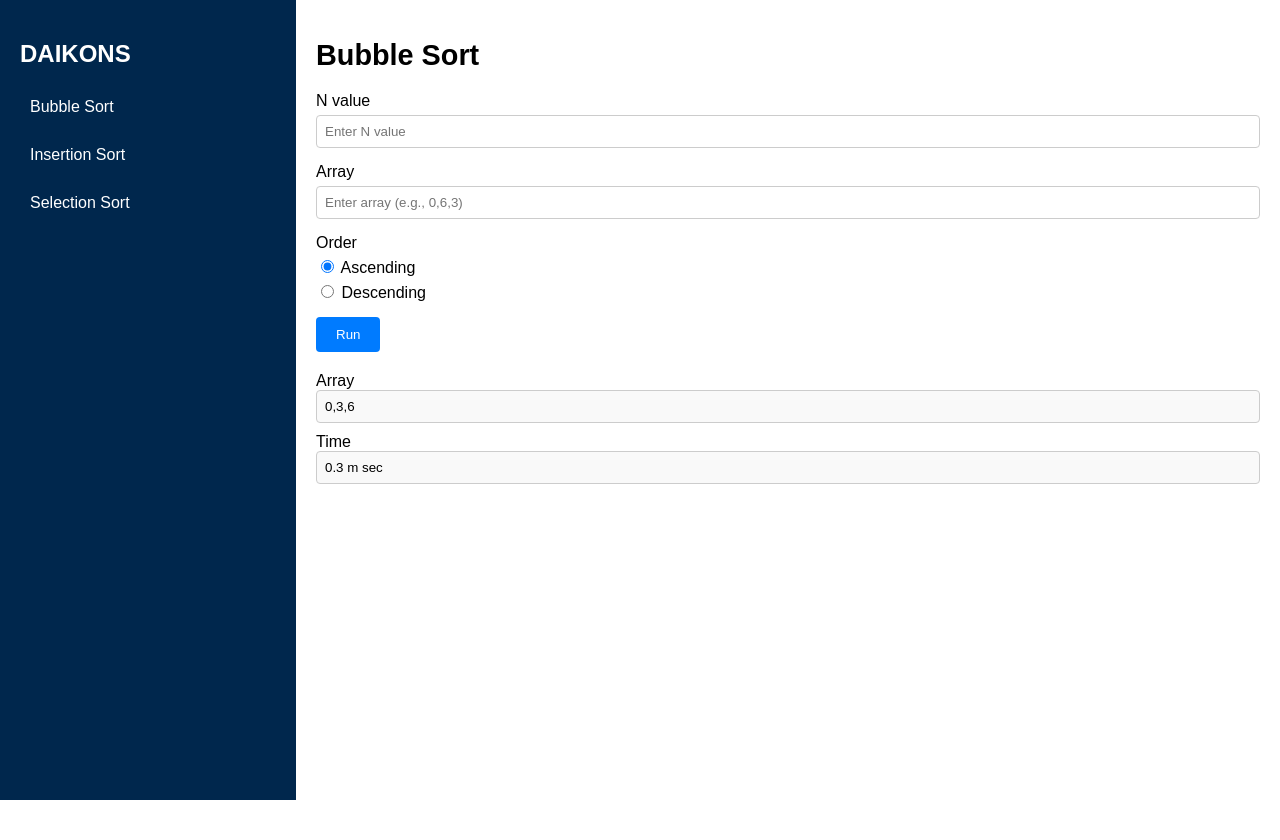
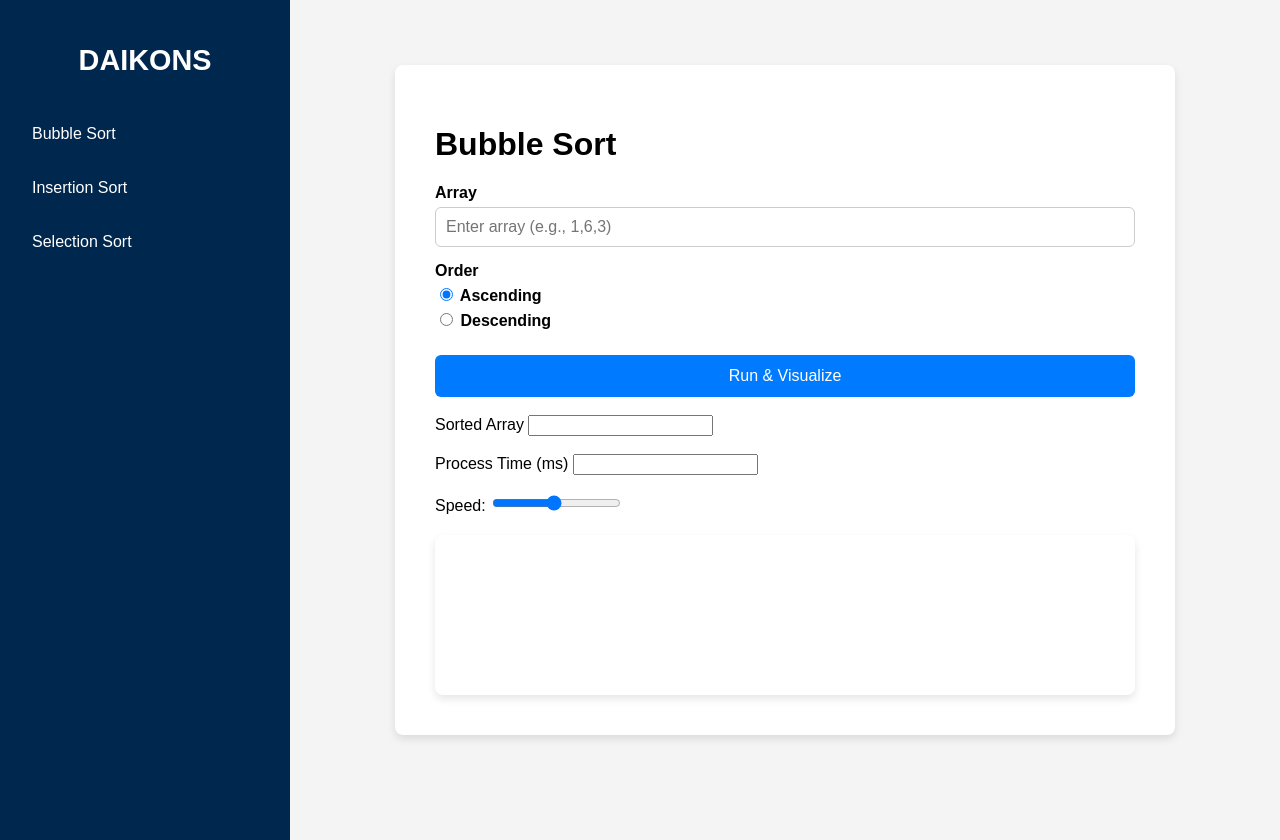
Before and after one commit to se04-aizu-2024/se04project-daikons, a Django app: page / in a window 1280 px wide. Before the commit the page ends 800 px from the top, so only its background shows below. Run offline with Django 5.2, Linux system fonts and the light colour scheme.

Commit message:
Update ALL

```diff
--- a/Daikon/Daikon/settings.py
+++ b/Daikon/Daikon/settings.py
@@ -37,7 +37,6 @@ INSTALLED_APPS = [
     'django.contrib.sessions',
     'django.contrib.messages',
     'django.contrib.staticfiles',
-    'home',
     'SortingAlgs',
 ]
 
--- a/Daikon/Daikon/urls.py
+++ b/Daikon/Daikon/urls.py
@@ -18,7 +18,6 @@ from django.contrib import admin
 from django.urls import include, path
 
 urlpatterns = [
-    path("", include("home.urls")),
-    path("sortingalgs/", include("SortingAlgs.urls")),
+    path("", include("SortingAlgs.urls")),
     path('admin/', admin.site.urls),
 ]
--- a/Daikon/SortingAlgs/static/bubblesort.js
+++ b/Daikon/SortingAlgs/static/bubblesort.js
@@ -9,58 +9,31 @@ document.getElementById("run-visualize-button").addEventListener("click", functi
       return;
     }
 
-    // Send POST request to Django
-    fetch(window.location.href, {
-      method: "POST",
-      headers: {
-        "Content-Type": "application/x-www-form-urlencoded",
-        "X-CSRFToken": document.querySelector('[name=csrfmiddlewaretoken]').value,
-      },
-      body: new URLSearchParams({
-        array: arrayInput,
-        order: order,
-      }),
-    })
-      .then((response) => response.json())
-      .then((data) => {
-        if (data.error) {
-          alert(data.error);
-          return;
-        }
+    const originalArray = arrayInput.split(/[,\s]+/).map(Number);
+    document.getElementById("process-time").value = "Calculating...";
 
-        // Get the fields for sorted array and process time
-        const sortedArrayField = document.getElementById("sorted-array");
-        const processTimeField = document.getElementById("process-time");
+    // Measure execution time of bubble sort before visualization
+    const arrayCopy = [...originalArray];
+    const startTime = performance.now();
+    const sortedArray = bubbleSort(arrayCopy, order);
+    const endTime = performance.now();
+    const processTime = (endTime - startTime).toFixed(2);
 
-        // Update fields if they exist
-        if (sortedArrayField && processTimeField) {
-          sortedArrayField.value = data.result.join(", ");
-          processTimeField.value = `${data.process_time} ms`;
-        } else {
-          console.error("One or more fields are missing in the DOM.");
-        }
-
-        // Trigger visualization
-        visualizeBubbleSort(data.original_array, order);
-      })
-      .catch((error) => {
-        console.error("Error:", error);
-      });
-  });
+    document.getElementById("sorted-array").value = sortedArray.join(", ");
+    document.getElementById("process-time").value = `${processTime} ms`;
+    visualizeBubbleSort([...originalArray], order); // Ensure visualization starts in the entered order
+});
 
 document.getElementById("speed").addEventListener("input", function () {
-  // Calculate inverse speed
-  speed = 2100 - this.value; // Invert the slider value (e.g., 100 becomes 2000)
+  speed = 2100 - this.value;
 });
 
 function bubbleSort(array, order) {
-  const n = array.length;
-  for (let i = 0; i < n; i++) {
+  let n = array.length;
+  for (let i = 0; i < n - 1; i++) {
     for (let j = 0; j < n - i - 1; j++) {
-      const condition =
-        order === "ascending" ? array[j] > array[j + 1] : array[j] < array[j + 1];
-      if (condition) {
-        // Swap the elements
+      if ((order === "ascending" && array[j] > array[j + 1]) ||
+          (order === "descending" && array[j] < array[j + 1])) {
         [array[j], array[j + 1]] = [array[j + 1], array[j]];
       }
     }
@@ -81,49 +54,67 @@ function visualizeBubbleSort(array, order) {
 
   const slots = document.querySelectorAll(".slot");
   let n = array.length;
-
-  let i = 0,
-    j = 0;
+  let i = 0;
 
   function step() {
-    if (i < n) {
-      if (j < n - i - 1) {
-        const slot1 = slots[j];
-        const slot2 = slots[j + 1];
+    if (i < n - 1) {
+      let j = 0;
 
-        slot1.classList.add("swap");
-        slot2.classList.add("swap");
+      function bubble() {
+        if (j < n - i - 1) {
+          slots[j].classList.add("compare");
+          slots[j + 1].classList.add("compare");
 
-        const condition =
-          order === "ascending" ? array[j] > array[j + 1] : array[j] < array[j + 1];
-
-        if (condition) {
-          [array[j], array[j + 1]] = [array[j + 1], array[j]];
-
-          const tempText = slot1.textContent;
-          slot1.textContent = slot2.textContent;
-          slot2.textContent = tempText;
+          setTimeout(() => {
+            if ((order === "ascending" && parseInt(slots[j].textContent) > parseInt(slots[j + 1].textContent)) ||
+                (order === "descending" && parseInt(slots[j].textContent) < parseInt(slots[j + 1].textContent))) {
+              shiftElements(j, j + 1, () => {
+                [array[j], array[j + 1]] = [array[j + 1], array[j]]; // Sync logic with visualization
+                slots[j].classList.remove("compare");
+                slots[j + 1].classList.remove("compare");
+                j++;
+                setTimeout(bubble, speed / 2);
+              });
+            } else {
+              slots[j].classList.remove("compare");
+              slots[j + 1].classList.remove("compare");
+              j++;
+              setTimeout(bubble, speed / 2);
+            }
+          }, speed / 2);
+        } else {
+          slots[n - i - 1].classList.add("sorted");
+          i++;
+          setTimeout(step, speed);
         }
-
-        setTimeout(() => {
-          slot1.classList.remove("swap");
-          slot2.classList.remove("swap");
-        }, speed / 2);
-
-        j++;
-      } else {
-        slots[n - i - 1].classList.add("sorted");
-        j = 0;
-        i++;
       }
-
-      setTimeout(step, speed);
+      bubble();
     } else {
-      for (let k = 0; k < n; k++) {
-        slots[k].classList.add("sorted");
-      }
+      slots.forEach(slot => slot.classList.add("sorted"));
     }
   }
-
   step();
 }
+
+function shiftElements(index1, index2, callback) {
+  let slots = document.querySelectorAll(".slot");
+  let slot1 = slots[index1];
+  let slot2 = slots[index2];
+
+  slot1.classList.add("swap");
+  slot2.classList.add("swap");
+
+  slot1.style.transform = "translateX(40px)";
+  slot2.style.transform = "translateX(-40px)";
+
+  setTimeout(() => {
+    [slot1.textContent, slot2.textContent] = [slot2.textContent, slot1.textContent];
+    slot1.style.transform = "translateX(0)";
+    slot2.style.transform = "translateX(0)";
+
+    slot1.classList.remove("swap");
+    slot2.classList.remove("swap");
+
+    if (callback) callback();
+  }, speed / 2);
+}
--- a/Daikon/SortingAlgs/templates/bubblesort.html
+++ b/Daikon/SortingAlgs/templates/bubblesort.html
@@ -1,6 +1,7 @@
 {% extends "base.html" %}
 {% block title %}Bubble Sort{% endblock %}
 {% block content %}
+
 <form method="POST" id="sorting-form">
   {% csrf_token %}
   <div class="form-group">
@@ -23,19 +24,23 @@
   <label for="sorted-array">Sorted Array</label>
   <input type="text" id="sorted-array" readonly>
 </div>
+<br />
 <div>
   <label for="process-time">Process Time (ms)</label>
   <input type="text" id="process-time" readonly>
 </div>
-
+<br />
 <div>
   <label for="speed">Speed: </label>
   <input type="range" id="speed" min="100" max="2000" value="1000" step="100">
 </div>
 
-<div id="visualization-area" class="visualization">
-  <!-- Visualization will be rendered here -->
+<div class="visualization-container">
+  <div class="sorted-boxes" id="visualization-area">
+      <!-- Dynamic content will be added here -->
   </div>
+</div>
+
 
 <!-- Include JavaScript -->
 {% load static %}
--- a/Daikon/SortingAlgs/urls.py
+++ b/Daikon/SortingAlgs/urls.py
@@ -2,7 +2,7 @@ from django.urls import path
 from . import views
 
 urlpatterns = [
-    path('bubblesort/', views.bubblesort, name='bubblesort'),
+    path('', views.bubblesort, name='bubblesort'),
     path('insertionsort/', views.insertionsort, name='insertionsort'),
     path('selectionsort/', views.selectionsort, name='selectionsort'),
 ]
--- a/Daikon/home/admin.py
+++ /dev/null
@@ -1,3 +0,0 @@
-from django.contrib import admin
-
-# Register your models here.
--- a/Daikon/home/apps.py
+++ /dev/null
@@ -1,6 +0,0 @@
-from django.apps import AppConfig
-
-
-class HomeConfig(AppConfig):
-    default_auto_field = 'django.db.models.BigAutoField'
-    name = 'home'
--- a/Daikon/home/models.py
+++ /dev/null
@@ -1,3 +0,0 @@
-from django.db import models
-
-# Create your models here.
--- a/Daikon/home/templates/home.html
+++ /dev/null
@@ -1 +0,0 @@
-{% extends "base.html" %}
--- a/Daikon/home/tests.py
+++ /dev/null
@@ -1,3 +0,0 @@
-from django.test import TestCase
-
-# Create your tests here.
--- a/Daikon/home/urls.py
+++ /dev/null
@@ -1,7 +0,0 @@
-from django.urls import path
-
-from . import views
-
-urlpatterns = [
-    path("", views.home, name="home"),
-]
--- a/Daikon/home/views.py
+++ /dev/null
@@ -1,9 +0,0 @@
-from django.shortcuts import render
-from django.http import HttpResponse
-from django.template import loader
-
-# Create your views here.
-
-def home(request):
-    template = loader.get_template('home.html')
-    return HttpResponse(template.render())
--- a/Daikon/static/styles.css
+++ b/Daikon/static/styles.css
@@ -1,26 +1,34 @@
-/* styles.css */
+/* General Page Layout */
 body {
   margin: 0;
   font-family: Arial, sans-serif;
   display: flex;
   height: 100vh;
+  background-color: #f4f4f4;
 }
 
+/* Container for Sidebar and Main Content */
 .container {
   display: flex;
   width: 100%;
+  height: 100vh;
 }
 
+/* Sidebar */
 .sidebar {
   background-color: #00274d;
   color: white;
-  width: 20%;
+  width: 250px; /* Fixed width to prevent overlap */
   padding: 20px;
+  display: flex;
+  flex-direction: column;
+  height: 100%;
 }
 
 .sidebar h2 {
-  font-size: 1.5em;
+  font-size: 1.8em;
   margin-bottom: 20px;
+  text-align: center;
 }
 
 .sidebar nav ul {
@@ -29,98 +37,164 @@ body {
 }
 
 .sidebar nav ul li {
-  margin-bottom: 10px;
+  margin-bottom: 12px;
 }
 
 .sidebar nav ul li a {
   color: white;
   text-decoration: none;
   display: block;
-  padding: 10px;
-  border-radius: 4px;
+  padding: 12px;
+  border-radius: 6px;
   transition: background-color 0.3s;
 }
 
-.sidebar nav ul li a.active, .sidebar nav ul li a:hover {
+.sidebar nav ul li a.active,
+.sidebar nav ul li a:hover {
   background-color: #004080;
 }
 
+/* Main Content Section */
 .main-content {
   flex: 1;
-  padding: 20px;
+  padding: 40px;
+  max-width: 700px;
+  margin: auto; /* Centers the content */
+  background: white;
+  border-radius: 8px;
+  box-shadow: 0px 4px 8px rgba(0, 0, 0, 0.1);
 }
 
-.main-content h1 {
-  font-size: 1.8em;
-  margin-bottom: 20px;
-}
-
-form .form-group {
+/* Form Styling */
+.form-group {
   margin-bottom: 15px;
 }
 
-form .form-group label {
+.form-group label {
   display: block;
+  font-weight: bold;
   margin-bottom: 5px;
 }
 
-form .form-group input[type="text"], form .form-group input[type="number"] {
+.form-group input[type="text"],
+.form-group input[type="number"] {
   width: 100%;
-  padding: 8px;
+  padding: 10px;
+  border: 1px solid #ccc;
+  border-radius: 6px;
   box-sizing: border-box;
-  border: 1px solid #ccc;
-  border-radius: 4px;
+  font-size: 1em;
 }
 
-form .form-group div label {
-  margin-right: 15px;
+/* Radio Buttons */
+.radio-group {
+  display: flex;
+  gap: 20px;
+  padding: 10px 0;
+  align-items: center;
 }
 
+.radio-group label {
+  font-size: 1em;
+  cursor: pointer;
+}
+
+/* Button */
 .run-button {
-  background-color: #007bff;
+  width: 100%;
+  padding: 12px;
+  background: #007bff;
+  border: none;
   color: white;
-  border: none;
-  padding: 10px 20px;
-  border-radius: 4px;
+  font-size: 16px;
+  border-radius: 6px;
   cursor: pointer;
   transition: background-color 0.3s;
+  text-align: center;
+  margin-top: 10px;
 }
 
 .run-button:hover {
-  background-color: #0056b3;
+  background: #0056b3;
 }
 
+/* Output Section Styling */
 .output {
   margin-top: 20px;
+  display: flex;
+  flex-direction: column;
+  gap: 15px;  /* Increased space between fields */
 }
 
+/* Adjust input fields to ensure uniform spacing */
 .output label {
-  display: block;
-  margin-top: 10px;
+  font-weight: bold;
+  margin-bottom: 5px;
 }
 
 .output input {
   width: 100%;
-  padding: 8px;
-  box-sizing: border-box;
+  padding: 10px;
   border: 1px solid #ccc;
-  border-radius: 4px;
+  border-radius: 6px;
   background-color: #f9f9f9;
+  text-align: center;
+  font-size: 1em;
+  font-weight: bold;
 }
 
-/* Styles for sorting visualization */
+
+/* Speed Slider */
+.slider-container {
+  display: flex;
+  align-items: center;
+  justify-content: space-between;
+  gap: 10px;
+  margin-top: 10px;
+}
+
+.slider-container input {
+  flex-grow: 1;
+}
+
+/* Visualization Area */
+.visualization-container {
+  margin-top: 20px;
+  padding: 20px;
+  background: white;
+  border-radius: 8px;
+  box-shadow: 0px 4px 8px rgba(0, 0, 0, 0.1);
+  text-align: center;
+  min-height: 120px;
+  display: flex;
+  align-items: center;
+  justify-content: center;
+}
+
+/* Sorting Bars */
+.sorted-boxes {
+  display: flex;
+  gap: 12px;
+  justify-content: center;
+  flex-wrap: wrap;
+  padding: 10px;
+}
+
 .slot {
-  display: inline-block;
-  width: 40px;
-  height: 40px;
-  line-height: 40px;
-  text-align: center;
-  margin: 5px;
+  display: inline-flex;
+  align-items: center;
+  justify-content: center;
+  width: 50px;
+  height: 50px;
+  font-size: 20px;
+  font-weight: bold;
   background-color: #ddd;
-  border-radius: 4px;
+  color: black;
+  border-radius: 8px;
   transition: background-color 0.3s ease-in-out, transform 0.3s ease-in-out;
 }
 
+/* Sorting States */
 .compare {
   background-color: red !important;
 }
```
Also changed, not shown: Daikon/SortingAlgs/templates/insertionsort.html (+6 -3 lines), Daikon/SortingAlgs/templates/selectionsort.html (+6 -3 lines), Daikon/home/__init__.py (deleted), Daikon/home/migrations/__init__.py (deleted), 1 other file. Lines whose indentation alone changed are shown as unchanged.
